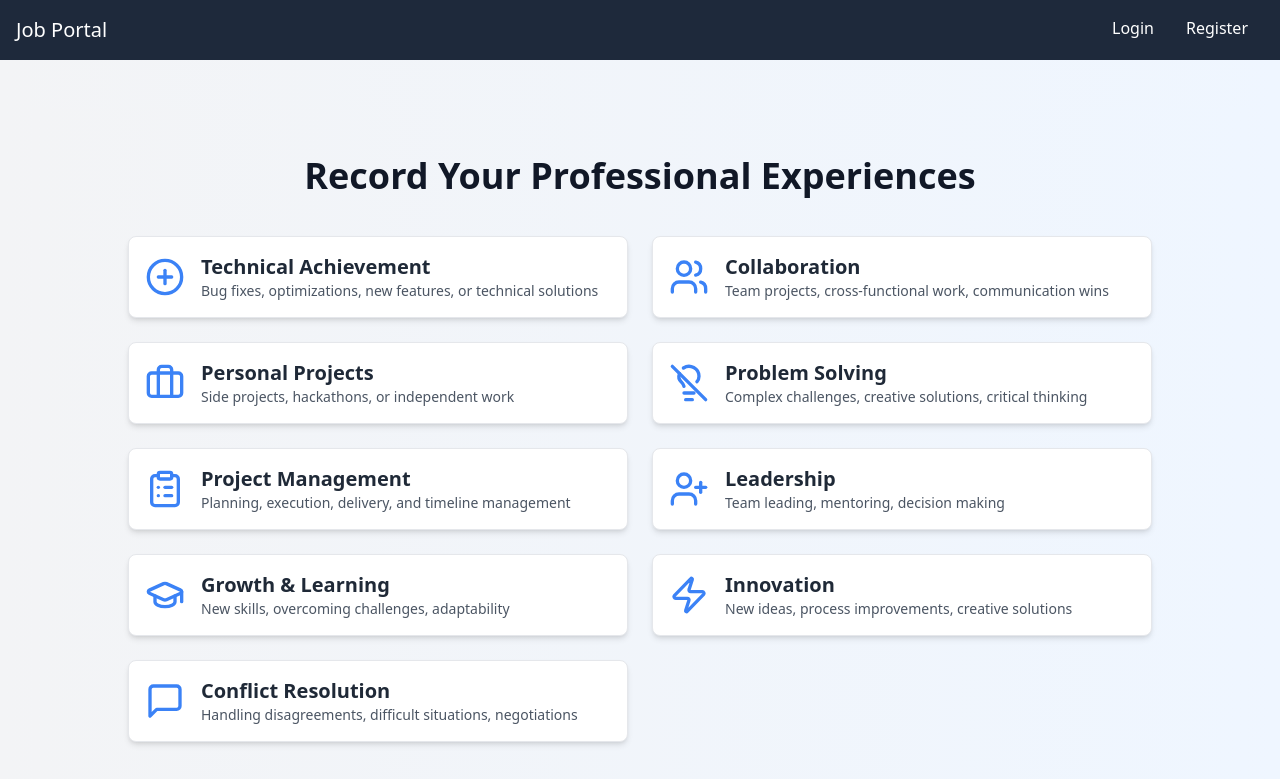
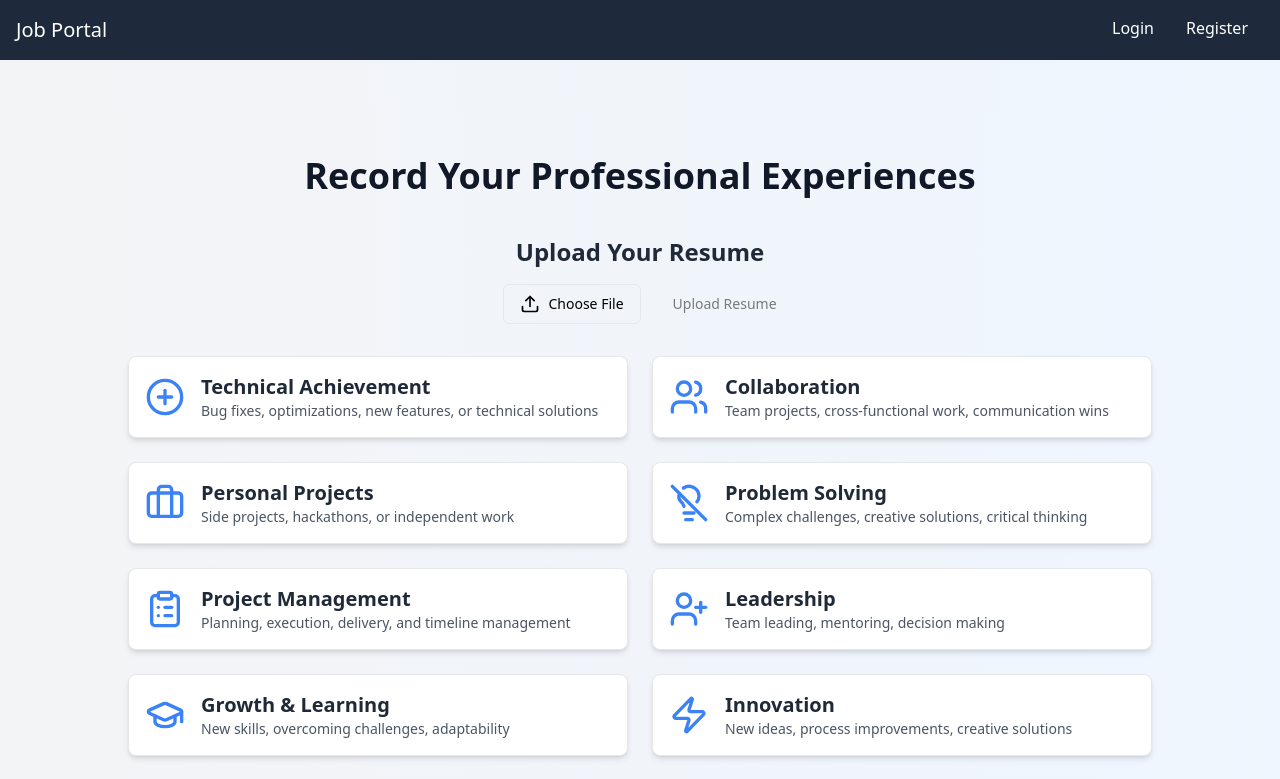
Before and after one commit to OppedRawen/calHacks11, a React (Vite) app in the folder client/myCalHack11/: page /data-extraction in a window 1280 px wide. Shown: the top 779 px of the page. Built offline with nearby package versions, Linux system fonts and the light colour scheme; what @humeai/voice-react would draw is missing.

Commit message:
added upload resume button to DataExtraction page. Project now requires npm install tailwind-merge

```diff
--- a/client/myCalHack11/package.json
+++ b/client/myCalHack11/package.json
@@ -12,11 +12,14 @@
   "dependencies": {
     "@humeai/voice-react": "^0.1.16",
     "axios": "^1.7.7",
+    "class-variance-authority": "^0.7.0",
+    "clsx": "^2.1.1",
     "hume": "^0.9.1",
     "lucide-react": "^0.453.0",
     "react": "^18.3.1",
     "react-dom": "^18.3.1",
     "react-router-dom": "^6.27.0",
+    "tailwind-merge": "^2.5.4",
     "websocket": "^1.0.35"
   },
   "devDependencies": {
--- a/client/myCalHack11/src/components/DataExtraction.jsx
+++ b/client/myCalHack11/src/components/DataExtraction.jsx
@@ -1,5 +1,6 @@
-import React from 'react';
-import { PlusCircle, Users, Briefcase, LightbulbOff, ClipboardList, UserPlus, GraduationCap, Zap, MessageSquare } from 'lucide-react';
+import React, { useState } from 'react';
+import { PlusCircle, Users, Briefcase, LightbulbOff, ClipboardList, UserPlus, GraduationCap, Zap, MessageSquare, Upload } from 'lucide-react';
+import { Button } from './button';
 
 const ExperienceType = ({ icon: Icon, title, description }) => (
   <div className="flex items-center space-x-4 p-4 bg-white rounded-lg shadow-md hover:shadow-lg transition-shadow duration-300 border border-gray-200">
@@ -12,6 +13,8 @@ const ExperienceType = ({ icon: Icon, title, description }) => (
 );
 
 const DataExtraction = () => {
+  const [selectedFile, setSelectedFile] = useState(null);
+
   const experienceTypes = [
     { icon: PlusCircle, title: "Technical Achievement", description: "Bug fixes, optimizations, new features, or technical solutions" },
     { icon: Users, title: "Collaboration", description: "Team projects, cross-functional work, communication wins" },
@@ -24,10 +27,52 @@ const DataExtraction = () => {
     { icon: MessageSquare, title: "Conflict Resolution", description: "Handling disagreements, difficult situations, negotiations" }
   ];
 
+  const handleFileChange = (event) => {
+    const file = event.target.files[0];
+    setSelectedFile(file);
+  };
+
+  const handleUpload = () => {
+    if (selectedFile) {
+      // Here you would typically send the file to your server
+      console.log('Uploading file:', selectedFile.name);
+      // Reset the selected file after upload
+      setSelectedFile(null);
+    } else {
+      console.log('No file selected');
+    }
+  };
+
   return (
     <div className="min-h-screen bg-gradient-to-r from-gray-100 to-blue-50 py-12 px-4 sm:px-6 lg:px-8">
       <div className="max-w-5xl mx-auto">
         <h1 className="text-4xl font-bold text-center text-gray-900 mb-10">Record Your Professional Experiences</h1>
+
+        <div className="mb-8 flex flex-col items-center">
+          <h2 className="text-2xl font-semibold text-gray-800 mb-4">Upload Your Resume</h2>
+          <div className="flex items-center space-x-4">
+            <input
+              type="file"
+              onChange={handleFileChange}
+              className="hidden"
+              id="resume-upload"
+              accept=".pdf,.doc,.docx"
+            />
+            <label htmlFor="resume-upload" className="cursor-pointer">
+              <Button variant="outline" className="flex items-center space-x-2">
+                <Upload className="w-5 h-5" />
+                <span>Choose File</span>
+              </Button>
+            </label>
+            <Button onClick={handleUpload} disabled={!selectedFile}>
+              Upload Resume
+            </Button>
+          </div>
+          {selectedFile && (
+            <p className="mt-2 text-sm text-gray-600">Selected file: {selectedFile.name}</p>
+          )}
+        </div>
+
         <div className="grid grid-cols-1 md:grid-cols-2 gap-6">
           {experienceTypes.map((type, index) => (
             <ExperienceType key={index} {...type} />
--- /dev/null
+++ b/client/myCalHack11/src/components/button.jsx
@@ -0,0 +1,42 @@
+import React from 'react';
+import { cva } from 'class-variance-authority';
+import { cn } from "../lib/utils";
+
+const buttonVariants = cva(
+  "inline-flex items-center justify-center rounded-md text-sm font-medium transition-colors focus-visible:outline-none focus-visible:ring-2 focus-visible:ring-ring focus-visible:ring-offset-2 disabled:opacity-50 disabled:pointer-events-none ring-offset-background",
+  {
+    variants: {
+      variant: {
+        default: "bg-primary text-primary-foreground hover:bg-primary/90",
+        destructive: "bg-destructive text-destructive-foreground hover:bg-destructive/90",
+        outline: "border border-input hover:bg-accent hover:text-accent-foreground",
+        secondary: "bg-secondary text-secondary-foreground hover:bg-secondary/80",
+        ghost: "hover:bg-accent hover:text-accent-foreground",
+        link: "underline-offset-4 hover:underline text-primary",
+      },
+      size: {
+        default: "h-10 py-2 px-4",
+        sm: "h-9 px-3 rounded-md",
+        lg: "h-11 px-8 rounded-md",
+      },
+    },
+    defaultVariants: {
+      variant: "default",
+      size: "default",
+    },
+  }
+);
+
+const Button = React.forwardRef(({ className, variant, size, ...props }, ref) => {
+  return (
+    <button
+      className={cn(buttonVariants({ variant, size, className }))}
+      ref={ref}
+      {...props}
+    />
+  );
+});
+
+Button.displayName = "Button";
+
+export { Button, buttonVariants };
--- /dev/null
+++ b/client/myCalHack11/src/lib/utils.js
@@ -0,0 +1,6 @@
+import { clsx } from "clsx"
+import { twMerge } from "tailwind-merge"
+
+export function cn(...inputs) {
+  return twMerge(clsx(inputs))
+}
```
Also changed, not shown: client/myCalHack11/src/App.css (line endings or trailing spaces), 1 other file (tests, documents, lock files or other folders).
